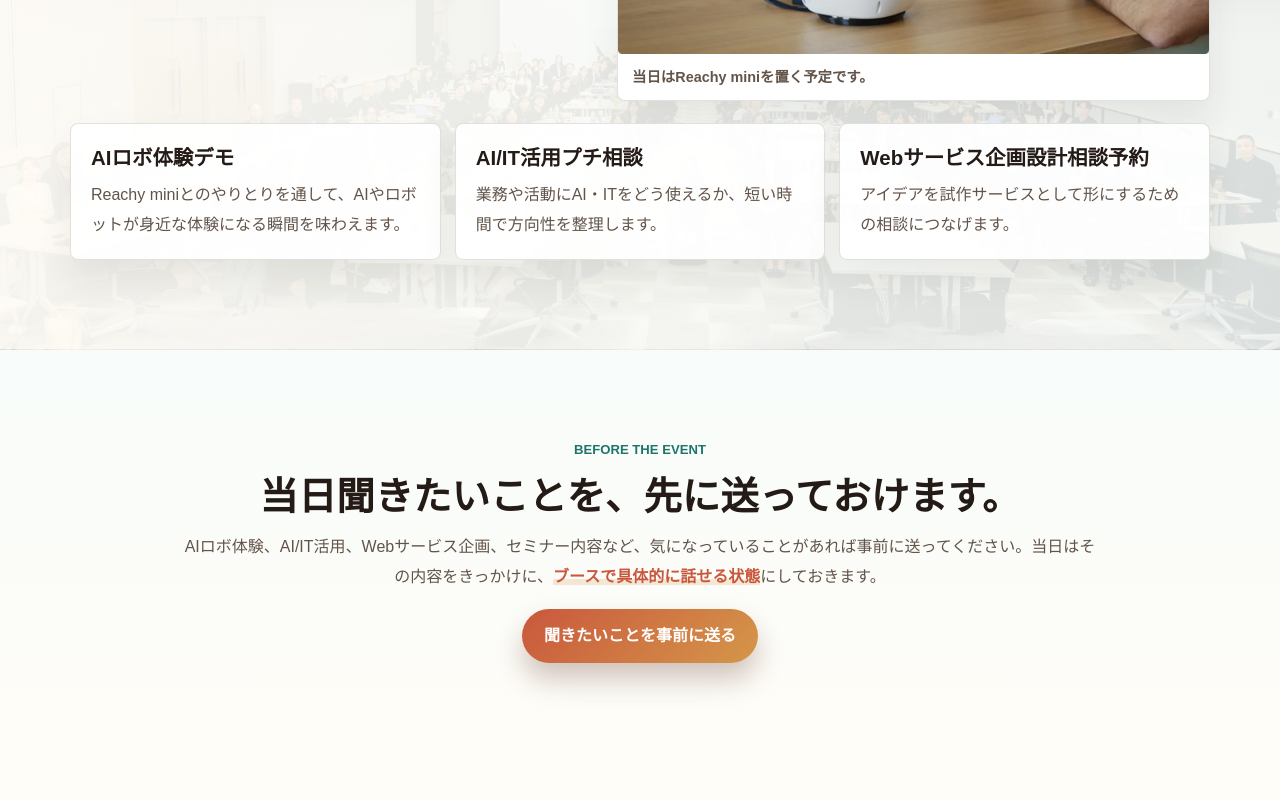
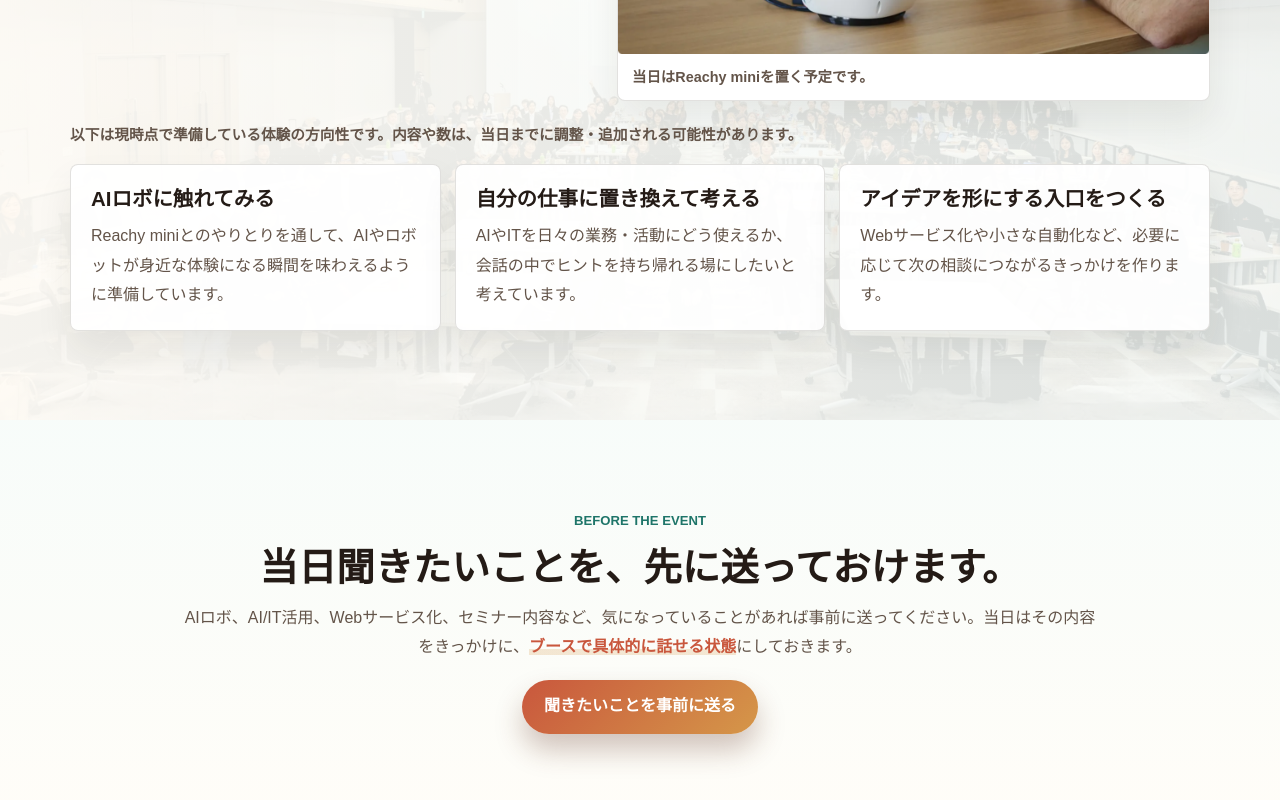
Before and after one commit to techguide-jp/corporate, a SvelteKit app in the folder techguide/: page /profile/academy-fes-2026 in a window 1280 px wide. Shown: the part 4160-4960 px from the top of the page. Built offline with nearby package versions, Linux system fonts and the light colour scheme; no server answers.

Commit message:
fix: Academy Fes LPのブース内容表現を調整

```diff
--- a/techguide/src/routes/profile/academy-fes-2026/+page.svelte
+++ b/techguide/src/routes/profile/academy-fes-2026/+page.svelte
@@ -69,19 +69,21 @@
     },
   ];
 
-  const boothItems = [
+  const boothExperienceDirections = [
     {
-      title: 'AIロボ体験デモ',
+      title: 'AIロボに触れてみる',
       description:
-        'Reachy miniとのやりとりを通して、AIやロボットが身近な体験になる瞬間を味わえます。',
+        'Reachy miniとのやりとりを通して、AIやロボットが身近な体験になる瞬間を味わえるように準備しています。',
     },
     {
-      title: 'AI/IT活用プチ相談',
-      description: '業務や活動にAI・ITをどう使えるか、短い時間で方向性を整理します。',
+      title: '自分の仕事に置き換えて考える',
+      description:
+        'AIやITを日々の業務・活動にどう使えるか、会話の中でヒントを持ち帰れる場にしたいと考えています。',
     },
     {
-      title: 'Webサービス企画設計相談予約',
-      description: 'アイデアを試作サービスとして形にするための相談につなげます。',
+      title: 'アイデアを形にする入口をつくる',
+      description:
+        'Webサービス化や小さな自動化など、必要に応じて次の相談につながるきっかけを作ります。',
     },
   ];
 
@@ -456,8 +458,11 @@
       </figure>
     </div>
 
-    <div class="container booth-list">
-      {#each boothItems as item (item.title)}
+    <div class="container booth-list" aria-label="現時点で準備しているブース体験の方向性">
+      <p class="booth-list__note">
+        以下は現時点で準備している体験の方向性です。内容や数は、当日までに調整・追加される可能性があります。
+      </p>
+      {#each boothExperienceDirections as item (item.title)}
         <article class="booth-item">
           <h3>{item.title}</h3>
           <p>{item.description}</p>
@@ -476,7 +481,7 @@
           >
         </h2>
         <p>
-          AIロボ体験、AI/IT活用、Webサービス企画、セミナー内容など、気になっていることがあれば事前に送ってください。当日はその内容をきっかけに、<strong
+          AIロボ、AI/IT活用、Webサービス化、セミナー内容など、気になっていることがあれば事前に送ってください。当日はその内容をきっかけに、<strong
             class="text-emphasis">ブースで具体的に話せる状態</strong
           >にしておきます。
         </p>
@@ -575,7 +580,7 @@
       <p class="section-eyebrow">Join booth</p>
       <h2 id="academy-fes-cta-title">当日は、ゆーちゃんのブースで会いましょう。</h2>
       <p>
-        AIロボ体験、AI/IT活用の相談、Webサービスの企画設計に興味がある方は、まずブースへの導線からチェックしてください。
+        AIロボ、AI/IT活用、Webサービス化の可能性に興味がある方は、まずブースへの導線からチェックしてください。
       </p>
       <a
         class="academy-button academy-button--primary"
@@ -1161,6 +1166,15 @@
     margin-top: 22px;
   }
 
+  .booth-list__note {
+    grid-column: 1 / -1;
+    margin: 0 0 2px;
+    color: var(--fes-muted);
+    font-size: 0.92rem;
+    font-weight: 800;
+    line-height: 1.7;
+  }
+
   .booth-item {
     display: grid;
     gap: 8px;
```
